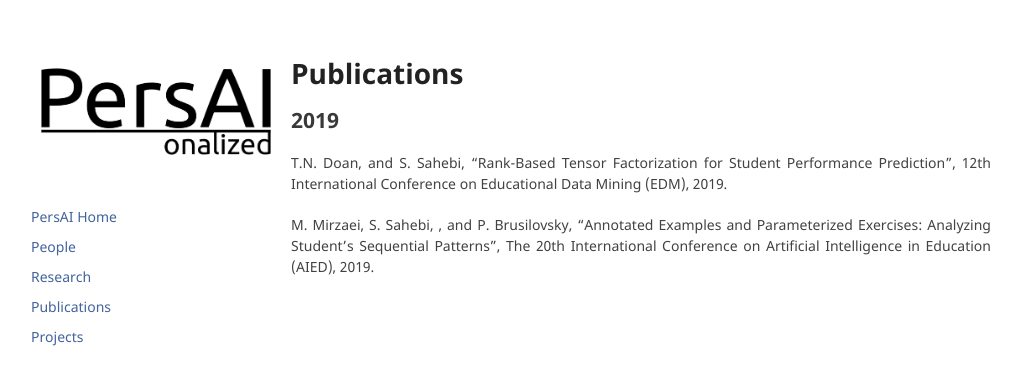
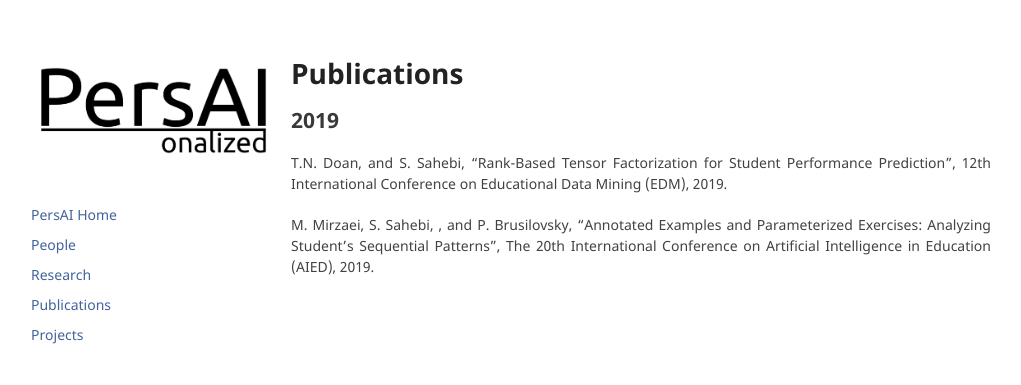
Before and after one commit to sahebi-lab/sahebi-lab.github.io, a Jekyll site: the page built from pages/publications.md, in a window 1280 px wide. Shown: the top 385 px of the page, without its empty margins (129-1150 px from the left). Built offline with Jekyll 4.4.1, drawn with Linux system fonts in a browser that asks for light colours.

Commit message:
Update default.html

```diff
--- a/_layouts/default.html
+++ b/_layouts/default.html
@@ -14,7 +14,7 @@
     <div class="wrapper">
       <header>
 
-      <a href="/"><img id="logo" src="/images/persai-logo-export.png" style="width:250px;"/></a>
+      <a href="/"><img id="logo" src="/images/persai-logo-export.png" style="width:245px;"/></a>
 
       <br />
       <br />
```
